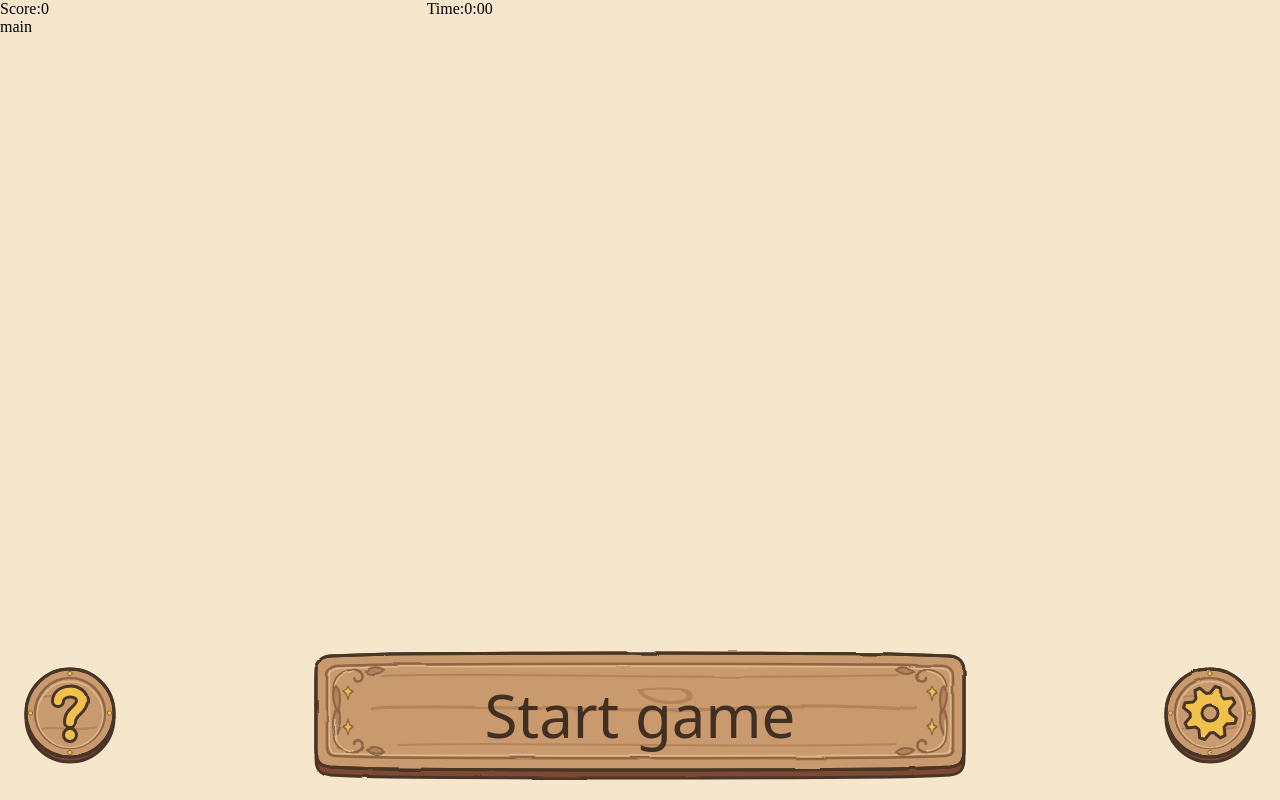
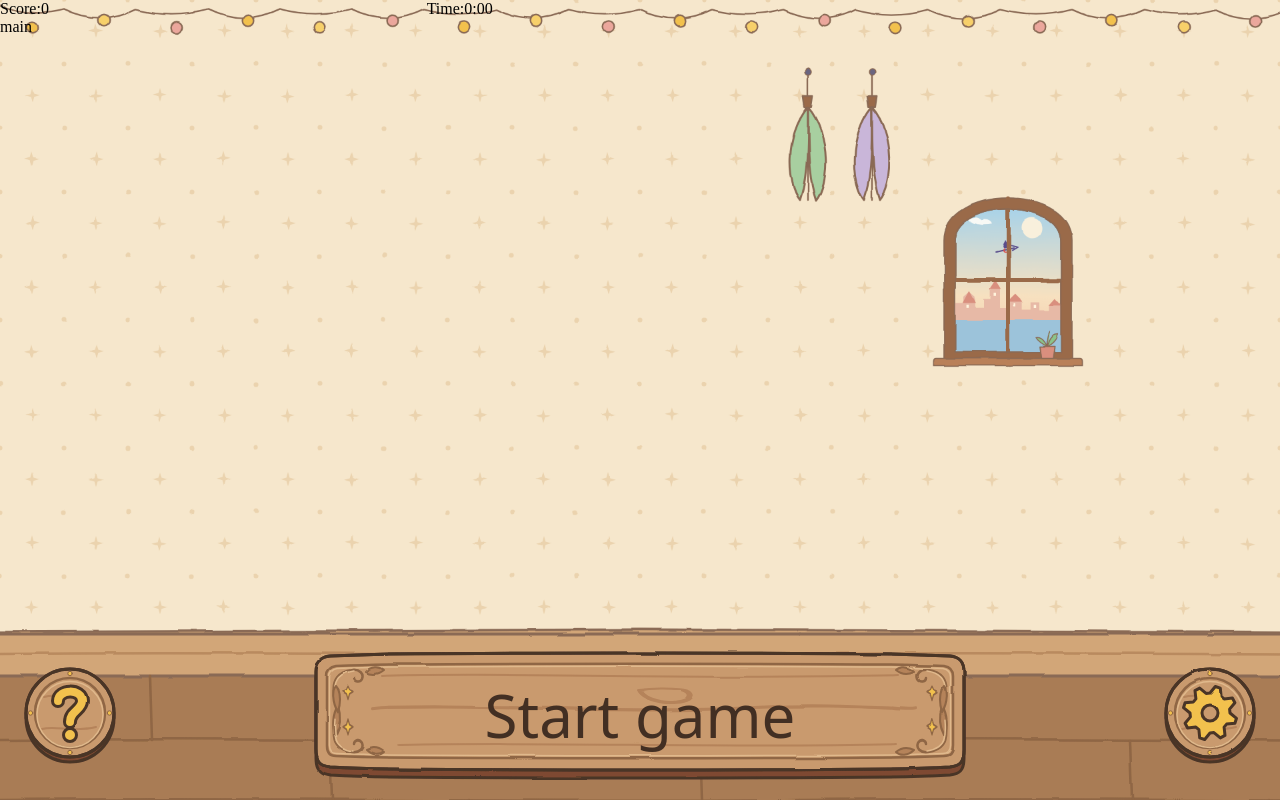
Before and after one commit to SchemingCate/alchemists-cauldron, a website built with Vite: page index.html in a window 1280 px wide. Built offline with nearby package versions, Linux system fonts and the light colour scheme; a web font is replaced by a local one.

Commit message:
feat: add background

```diff
--- a/src/style.scss
+++ b/src/style.scss
@@ -23,6 +23,9 @@ body {
   min-height: 100%;
   display: grid;
   grid-template-rows: auto 1fr auto;
+  background-image: url(./assets/images/background-images/bg-workshop.png);
+  background-size: cover;
+  background-position: center top;
 }
 
 header {
@@ -35,4 +38,5 @@ footer {
   padding: 20px;
   align-items: center;
   grid-template-columns: auto auto auto;
+  background-image: url(./assets/images/background-images/bench.svg);
 }
```
Also changed, not shown: src/assets/images/background-images/bench.svg (added), src/assets/images/background-images/bg-workshop.png (added).
